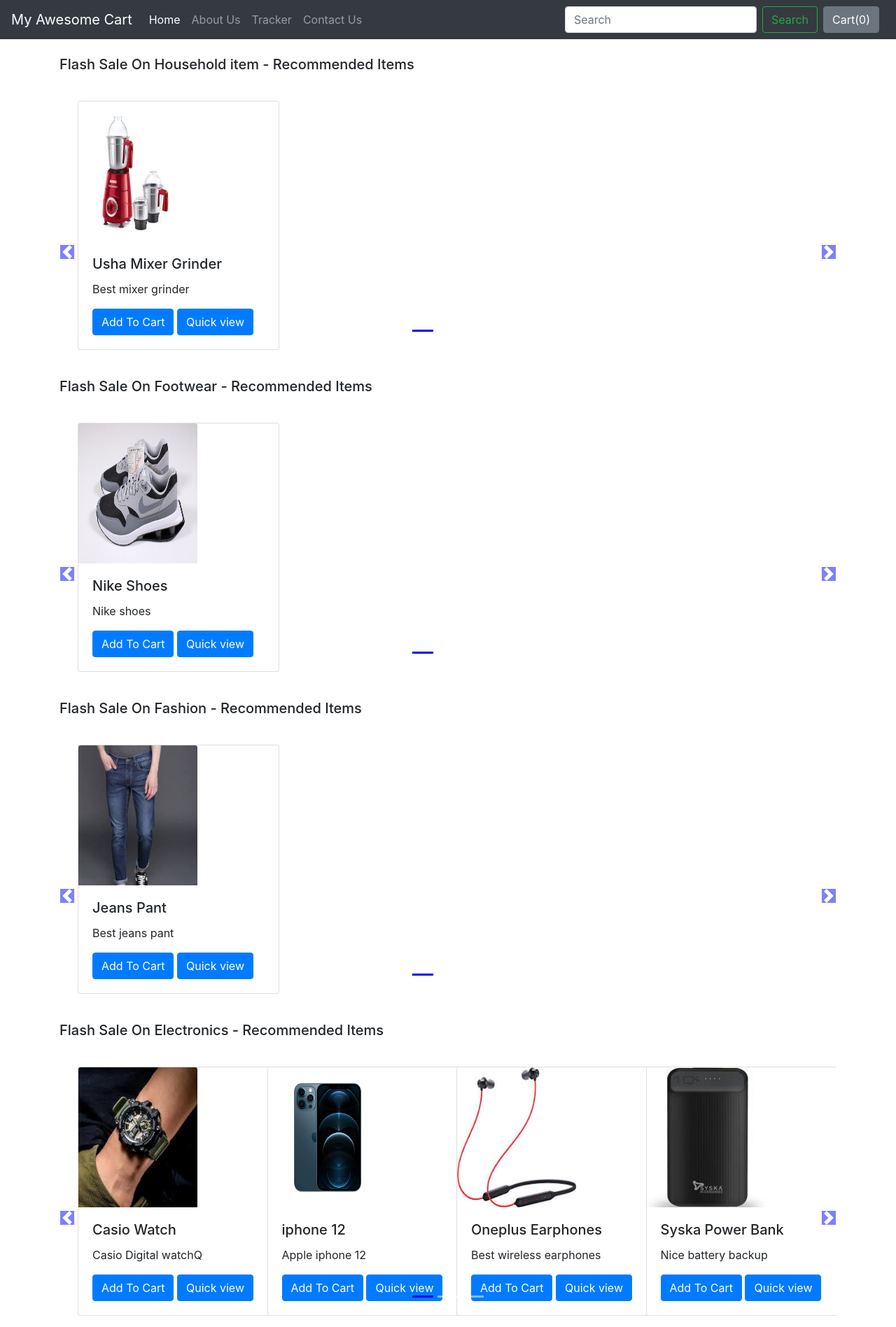
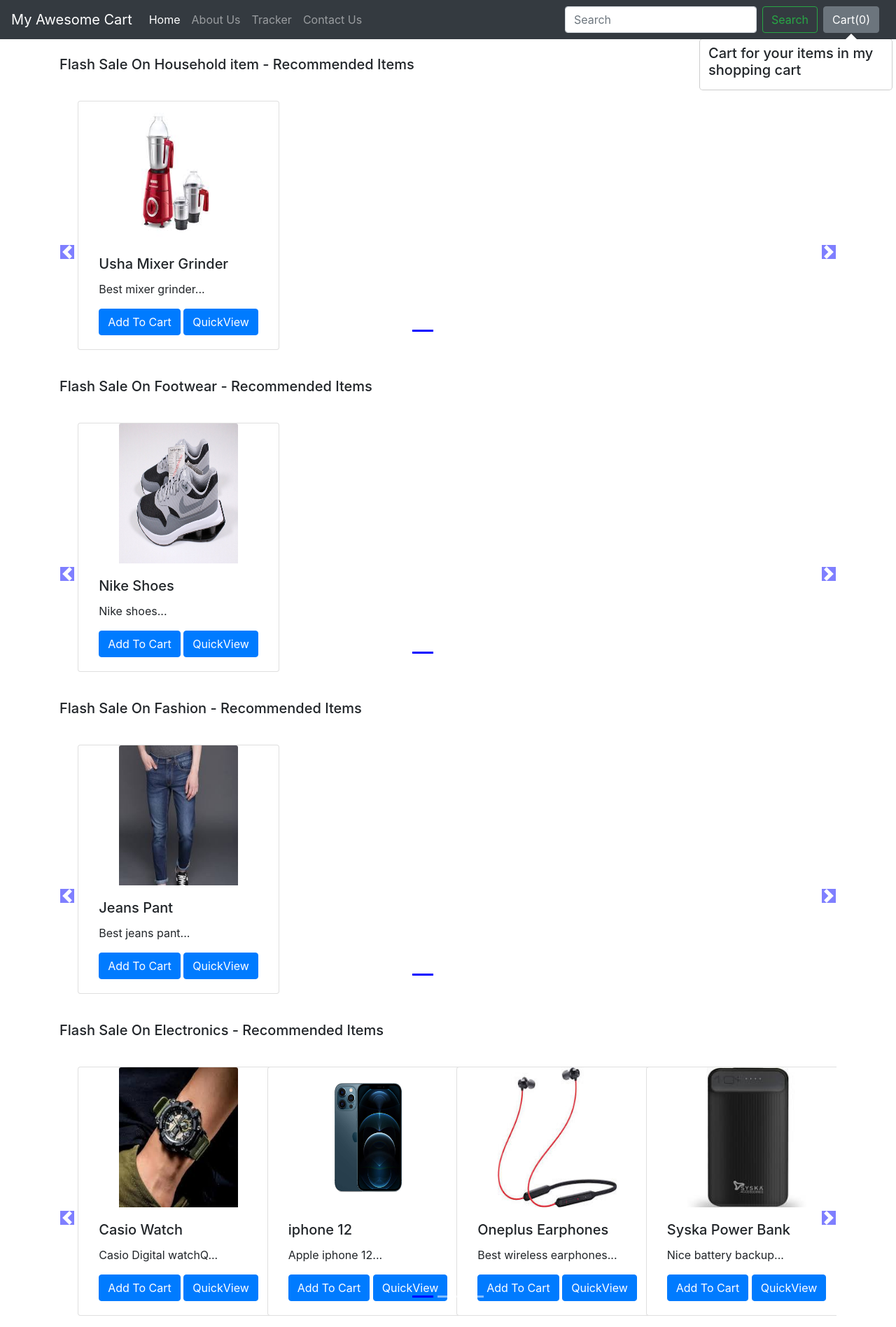
Before and after one commit to nikhilpawar9/E-Commerce, a Django app: page /shop/ in a window 1280 px wide. Shown: the whole page at 70% size. Run offline with Django 3.2, Linux system fonts and the light colour scheme; data comes from the database, SQL or seed files in the repository; some libraries are stand-ins or nearby versions.

Commit message:
Created Cart

```diff
--- a/shop/templates/shop/basic.html
+++ b/shop/templates/shop/basic.html
@@ -44,12 +44,11 @@
       <input class="form-control mr-sm-2" type="search" placeholder="Search" aria-label="Search">
       <button class="btn btn-outline-success my-2 my-sm-0" type="submit">Search</button>
     </form>
+
     <button type="button" class="btn btn-secondary mx-2" id="popcart" data-container="body" data-toggle="popover" data-placement="bottom" data-html="true" data-content="Vivamus
-sagittis lacus vel augue laoreet rutrum faucibus.">
+    sagittis lacus vel augue laoreet rutrum faucibus.">  Cart(<span id="cart">0</span>)
+    </button>
 
-
-  Cart(<span id="cart">0</span>)
-</button>
   </div>
 </nav>
   {% block body %} {% endblock %}
@@ -60,40 +59,78 @@
     <script src="https://cdnjs.cloudflare.com/ajax/libs/popper.js/1.14.6/umd/popper.min.js" integrity="sha384-wHAiFfRlMFy6i5SRaxvfOCifBUQy1xHdJ/yoi7FRNXMRBu5WHdZYu1hA6ZOblgut" crossorigin="anonymous"></script>
     <script src="https://stackpath.bootstrapcdn.com/bootstrap/4.2.1/js/bootstrap.min.js" integrity="sha384-B0UglyR+jN6CkvvICOB2joaf5I4l3gm9GU6Hc1og6Ls7i6U/mkkaduKaBhlAXv9k" crossorigin="anonymous"></script>
 
+
 <script>
-console.log('working');
-
-//Find out the cart items from localStorage
-if(localStorage.getItem('cart') == null){
+// Find out the cart items from localStorage
+if (localStorage.getItem('cart') == null) {
     var cart = {};
+} else {
+    cart = JSON.parse(localStorage.getItem('cart'));
+    updateCart(cart);
 }
-else
-{
-cart = JSON.parse(localStorage.getItem('cart'));
-document.getElementById('cart').innerHTML = Object.keys(cart).length;
-}
-
-//If the add to cart button is clicked, add/increment the item
-$('.cart').click(function(){
-console.log('clicked');
+// If the add to cart button is clicked, add/increment the item
+//$('.cart').click(function() {
+    $('.divpr').on('click', 'button.cart', function(){
     var idstr = this.id.toString();
-console.log(idstr);
-if (cart[idstr] !=undefined){
+    if (cart[idstr] != undefined) {
         cart[idstr] = cart[idstr] + 1;
-}
-else
-{
+    } else {
         cart[idstr] = 1;
     }
-console.log(cart);
-localStorage.setItem('cart', JSON.stringify(cart));
-document.getElementById('cart').innerHTML = Object.keys(cart).length;
+    updateCart(cart);
 });
-
 //Add Popover to cart
 $('#popcart').popover();
-document.getElementById("popcart").setAttribute('data-content', '<h5>Cart for your items in my shopping cart</h5>');
+updatePopover(cart);
+function updatePopover(cart) {
+    console.log('We are inside updatePopover');
+    var popStr = "";
+    popStr = popStr + "<h5> Cart for your items in my shopping cart </h5><div class='mx-2 my-2'>";
+    var i = 1;
+    for (var item in cart) {
+        popStr = popStr + "<b>" + i + "</b>. ";
+        popStr = popStr + document.getElementById('name' + item).innerHTML.slice(0, 19) + "... Qty: " + cart[item] + '<br>';
+        i = i + 1;
+    }
+    popStr = popStr + "</div> <a href='/shop/checkout'><button class='btn btn-primary' id ='checkout'>Checkout</button></a> <button class='btn btn-primary' onclick='clearCart()' id ='clearCart'>Clear Cart</button>     "
+    console.log(popStr);
+    document.getElementById('popcart').setAttribute('data-content', popStr);
+    $('#popcart').popover('show');
+}
+function clearCart() {
+    cart = JSON.parse(localStorage.getItem('cart'));
+    for (var item in cart) {
+        document.getElementById('div' + item).innerHTML = '<button id="' + item + '" class="btn btn-primary cart">Add To Cart</button>'
+    }
+    localStorage.clear();
+    cart = {};
+    updateCart(cart);
+}
+function updateCart(cart) {
+    var sum = 0;
+    for (var item in cart) {
+        sum = sum + cart[item];
+        document.getElementById('div' + item).innerHTML = "<button id='minus" + item + "' class='btn btn-primary minus'>-</button> <span id='val" + item + "''>" + cart[item] + "</span> <button id='plus" + item + "' class='btn btn-primary plus'> + </button>";
+    }
+    localStorage.setItem('cart', JSON.stringify(cart));
+    document.getElementById('cart').innerHTML = sum;
+    console.log(cart);
+    updatePopover(cart);
+}
+// If plus or minus button is clicked, change the cart as well as the display value
+$('.divpr').on("click", "button.minus", function() {
+    a = this.id.slice(7, );
+    cart['pr' + a] = cart['pr' + a] - 1;
+    cart['pr' + a] = Math.max(0, cart['pr' + a]);
+    document.getElementById('valpr' + a).innerHTML = cart['pr' + a];
+    updateCart(cart);
+});
+$('.divpr').on("click", "button.plus", function() {
+    a = this.id.slice(6, );
+    cart['pr' + a] = cart['pr' + a] + 1;
+    document.getElementById('valpr' + a).innerHTML = cart['pr' + a];
+    updateCart(cart);
+});
 </script>
-
 </body>
 </html>
--- a/shop/templates/shop/index.html
+++ b/shop/templates/shop/index.html
@@ -5,30 +5,23 @@
 display: inline-block;
 margin-left:-4px;
 }
-
 .carousel-indicators .active {
 background-color: blue;
 }
-
 .col-md-3 img{
-
 width: 170px;
 height: 200px;
 }
-
 body .carousel-indicator li{
 background-color: blue;
 }
-
 body .carousel-indicators{
 bottom: 0;
 }
-
 body .carousel-control-prev-icon,
 body .carousel-control-next-icon{
 background-color: blue;
 }
-
 .carousel-control-prev,
 .carousel-control-next{
 top: auto;
@@ -40,11 +33,9 @@
 padding-right: 0;
 }
 {% endblock %}
-
 {% block body %}
 {% load static %}
 <div class="container">
-
     <!--Slideshow starts here -->
     {% for product, range, nSlides in allProds %}
     <h5 class="my-4">Flash Sale On {{product.0.category}} - Recommended Items</h5>
@@ -52,40 +43,32 @@
         <div id="demo{{forloop.counter}}" class="col carousel slide my-3" data-ride="carousel">
             <ul class="carousel-indicators">
                 <li data-target="#demo{{forloop.counter}}" data-slide-to="0" class="active"></li>
-
                 {% for i in range %}
-      <li data-target="#demo{{forloop.parentloop.counter}}" data-slide-to="{{i}}" ></li>
+                <li data-target="#demo{{forloop.parentloop.counter}}" data-slide-to="{{i}}"></li>
                 {% endfor %}
             </ul>
-
-
             <div class="container carousel-inner no-padding">
-
                 <div class="carousel-item active">
-
-
                     {% for i in product %}
                     <div class="col-xs-3 col-sm-3 col-md-3">
-          <div class="card" style="width: 18rem;">
+                        <div class="card align-items-center" style="width: 18rem;">
                             <img src='/media/{{i.image}}' class="card-img-top" alt="...">
                             <div class="card-body">
-              <h5 class="card-title">{{i.product_name}}</h5>
-              <p class="card-text">{{i.desc}}</p>
+                                <h5 class="card-title" id="namepr{{i.id}}">{{i.product_name}}</h5>
+                                <p class="card-text">{{i.desc|slice:"0:53"}}...</p>
+                                <span id="divpr{{i.id}}" class="divpr">
                                     <button id="pr{{i.id}}" class="btn btn-primary cart">Add To Cart</button>
-              <a href="/shop/products/{{i.id}}">
-              <button id="qv{{i.id}}" class="btn btn-primary">Quick view</button></a>
+                                </span>
+                                <a href="/shop/products/{{i.id}}"><button id="qv{{i.id}}" class="btn btn-primary cart">QuickView</button></a>
                             </div>
                         </div>
                     </div>
                     {% if forloop.counter|divisibleby:4 and forloop.counter > 0 and not forloop.last %}
-      </div><div class="carousel-item">
+                </div>
+                <div class="carousel-item">
                     {% endif %}
-
                     {% endfor %}
                 </div>
-
-
-
             </div>
         </div>
         <!-- left and right controls for the slide -->
@@ -99,7 +82,6 @@
     {% endfor %}
 </div>
 {% endblock %}
-
 {% block js %}
 
 {% endblock %}
--- a/shop/templates/shop/prodview.html
+++ b/shop/templates/shop/prodview.html
@@ -15,7 +15,9 @@
         </div>
          <div class="row">
             <button class="btn btn-primary mx-2 my-2"> Buy Now</button>
+            <span id="divpr{{i.id}}" class="divpr">
             <button id="pr{{i.id}}" class="btn btn-primary cart mx-2 my-2">Add To Cart</button>
+            </span>
 
         </div>
 </div>
```
Lines whose indentation alone changed are shown as unchanged.
